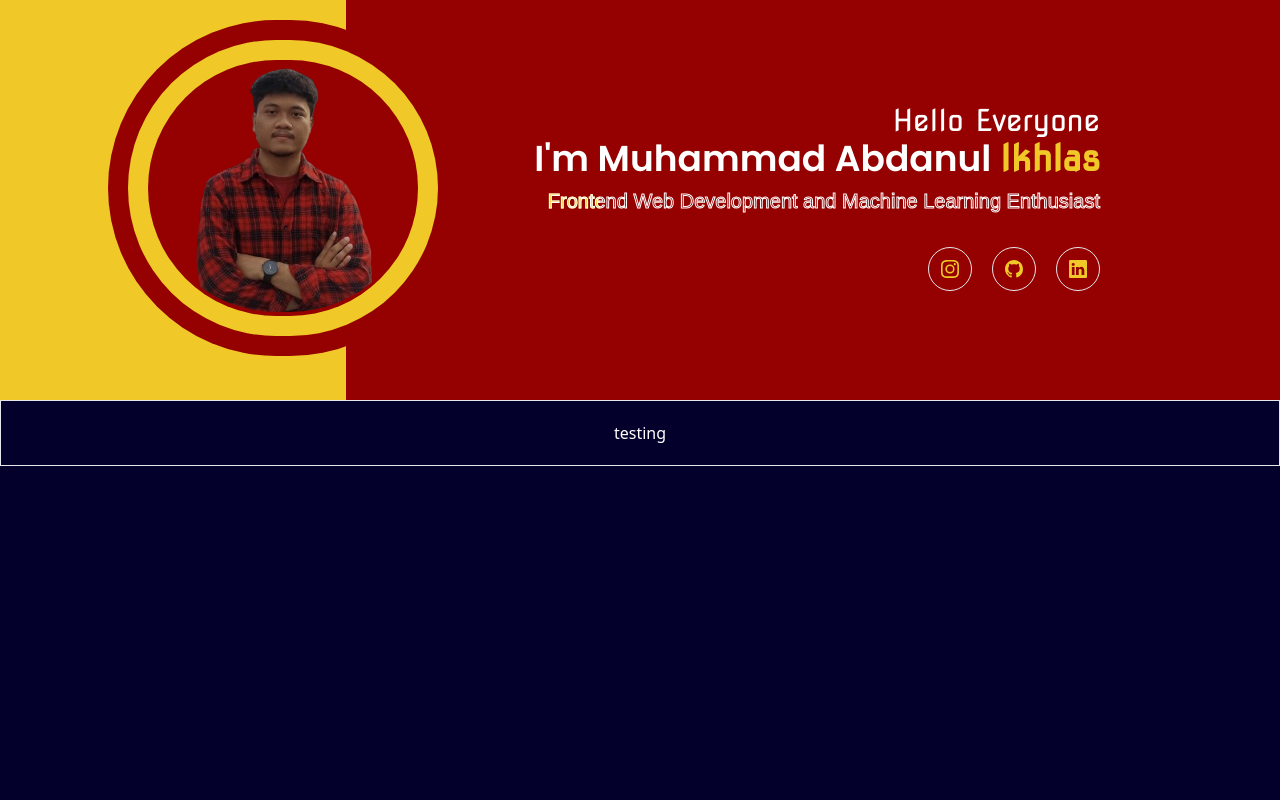
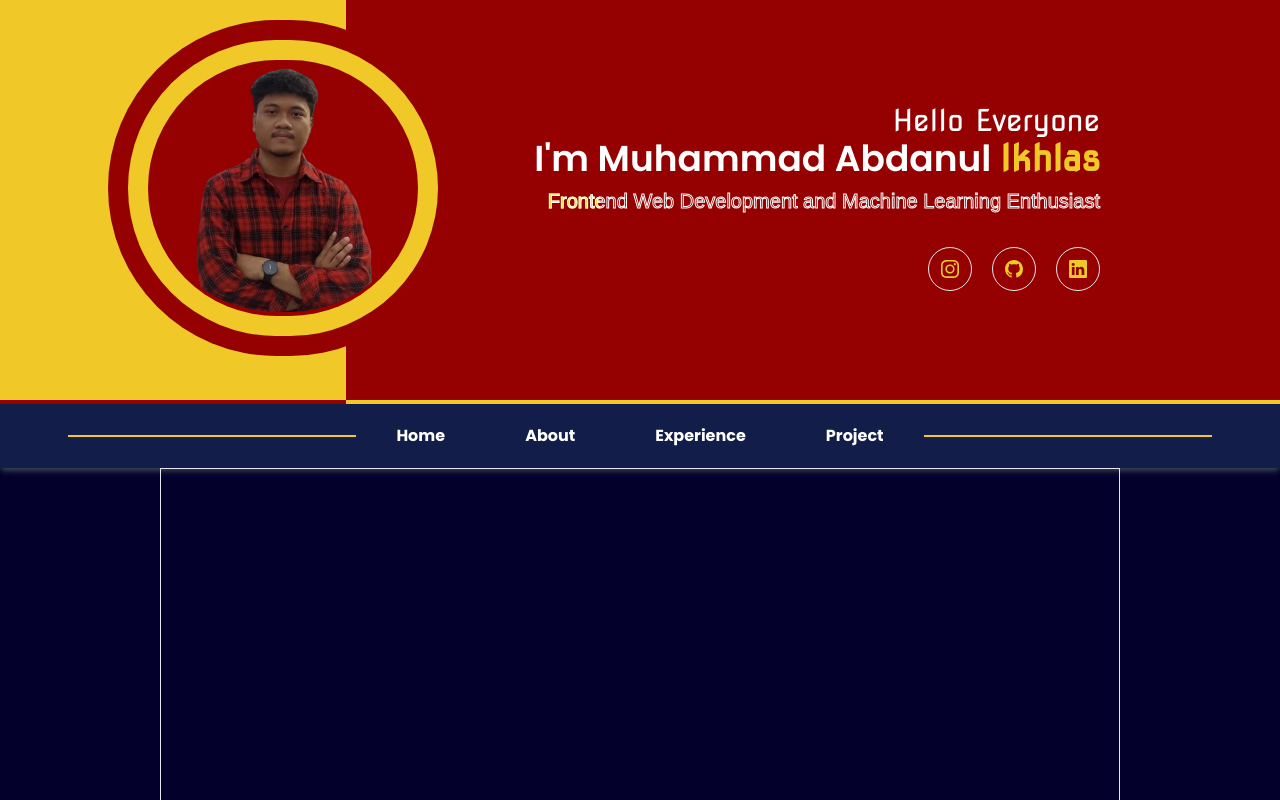
Before and after one commit to AbdanulIkhlas/AbdanulIkhlas.github.io, a plain HTML site: page index.html in a window 1280 px wide. Shown: the top 800 px of the page. Drawn offline with Linux system fonts and the light colour scheme.

Commit message:
membuaat navbar

```diff
--- a/index.html
+++ b/index.html
@@ -16,8 +16,8 @@
 </head>
 
 <body class="bg-secondaryColor">
-    <header class="flex w-full hp:flex-col">
-        <aside class="w-[27%] bg-customYellow hp:w-full">
+    <header id="home" class="flex w-full hp:flex-col">
+        <aside class="w-[27%] bg-customYellow hp:w-full border-b-4 border-primaryColor">
             <!-- foto -->
             <section class="w-full box-border h-[400px] relative hp:h-[240px]">
                 <div
@@ -31,8 +31,8 @@
                 </div>
             </section>
         </aside>
-        <section
-            class="flex justify-end pr-40 w-[73%] box-border bg-primaryColor text-white lg:pr-10 hp:w-full hp:p-1 hp:pt-24">
+        <section class="flex justify-end pr-40 w-[73%] box-border bg-primaryColor text-white border-b-4 border-customYellow
+             lg:pr-10 hp:w-full hp:p-1 hp:pt-24">
             <!-- container home -->
             <div class="flex flex-col justify-center h-full text-right p-5 box-border hp:text-left">
                 <!-- text text -->
@@ -77,10 +77,22 @@
             </div>
         </section>
     </header>
-    <nav class="w-full py-5  text-white text-center text-md border">
-        testing
+    <nav class="flex items-center justify-center gap-7 w-full m-auto py-5 text-white text-center text-md
+        bg-[#121d4a] shadow-md shadow-gray-700 box-border hp:w-full">
+        <div class="flex h-full items-center justify-center ">
+            <div class="border border-customYellow w-72"></div>
+        </div>
+        <ul class="flex justify-center gap-20 w-max font-poppins text-md px-3 font-bold">
+            <li class="hover:text-red-600 hover:duration-300"><a href="#home">Home</a></li>
+            <li class="hover:text-red-600 hover:duration-300"><a href=" #about">About</a></li>
+            <li class="hover:text-red-600 hover:duration-300"><a href=" #experience">Experience</a></li>
+            <li class="hover:text-red-600 hover:duration-300"><a href=" #project">Project</a></li>
+        </ul>
+        <div class="flex h-full items-center justify-center ">
+            <div class="border border-customYellow w-72"></div>
+        </div>
     </nav>
-    <main></main>
+    <main class="w-[75%] border h-[100vh] m-auto"></main>
     <footer></footer>
 </body>
 
```
Also changed, not shown: public/style/style.css.
